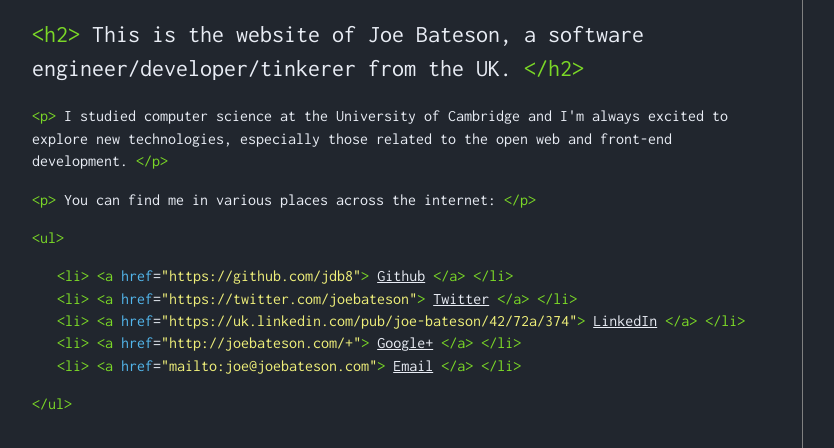
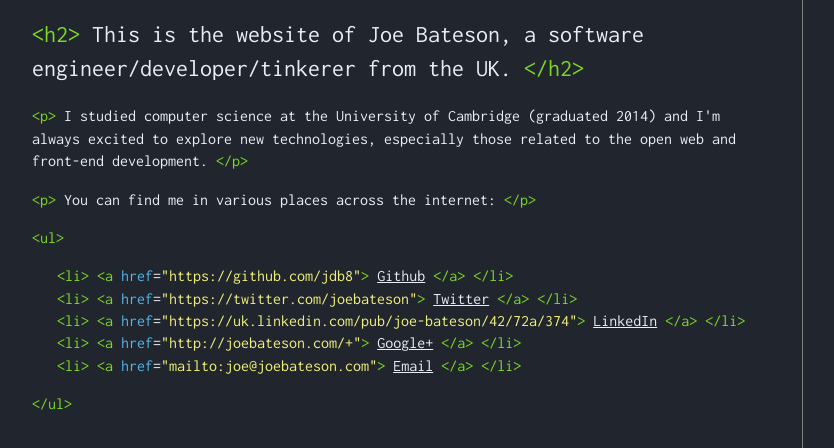
Before and after one commit to jdb8/jdb8.github.com, a website: page index.html in a window 1280 px wide. Shown: the part 68-516 px from the top of the page, without its empty margins (18-852 px from the left). Drawn offline with Linux system fonts and the light colour scheme; a web font is replaced by a local one.

Commit message:
Add additional copy

```diff
--- a/index.html
+++ b/index.html
@@ -24,7 +24,7 @@
         </h2>
 
         <p><span class="tag">&lt;p&gt;</span>
-        I studied computer science at the University of Cambridge and I'm always excited to explore new technologies, especially those related to the open web and front-end development.
+        I studied computer science at the University of Cambridge (graduated 2014) and I'm always excited to explore new technologies, especially those related to the open web and front-end development.
         <span class="tag">&lt;/p&gt;</span></p>
 
         <p><span class="tag">&lt;p&gt;</span>
```
